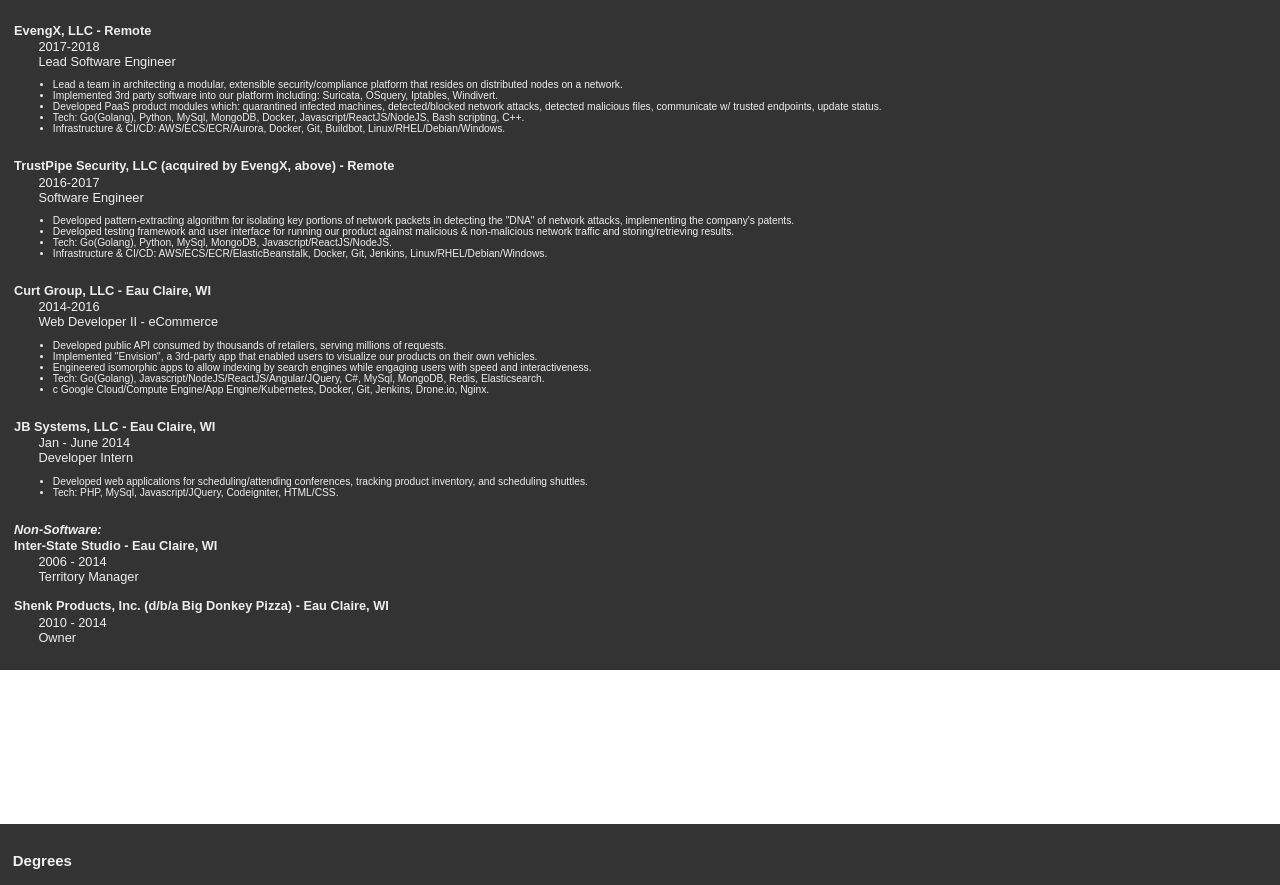
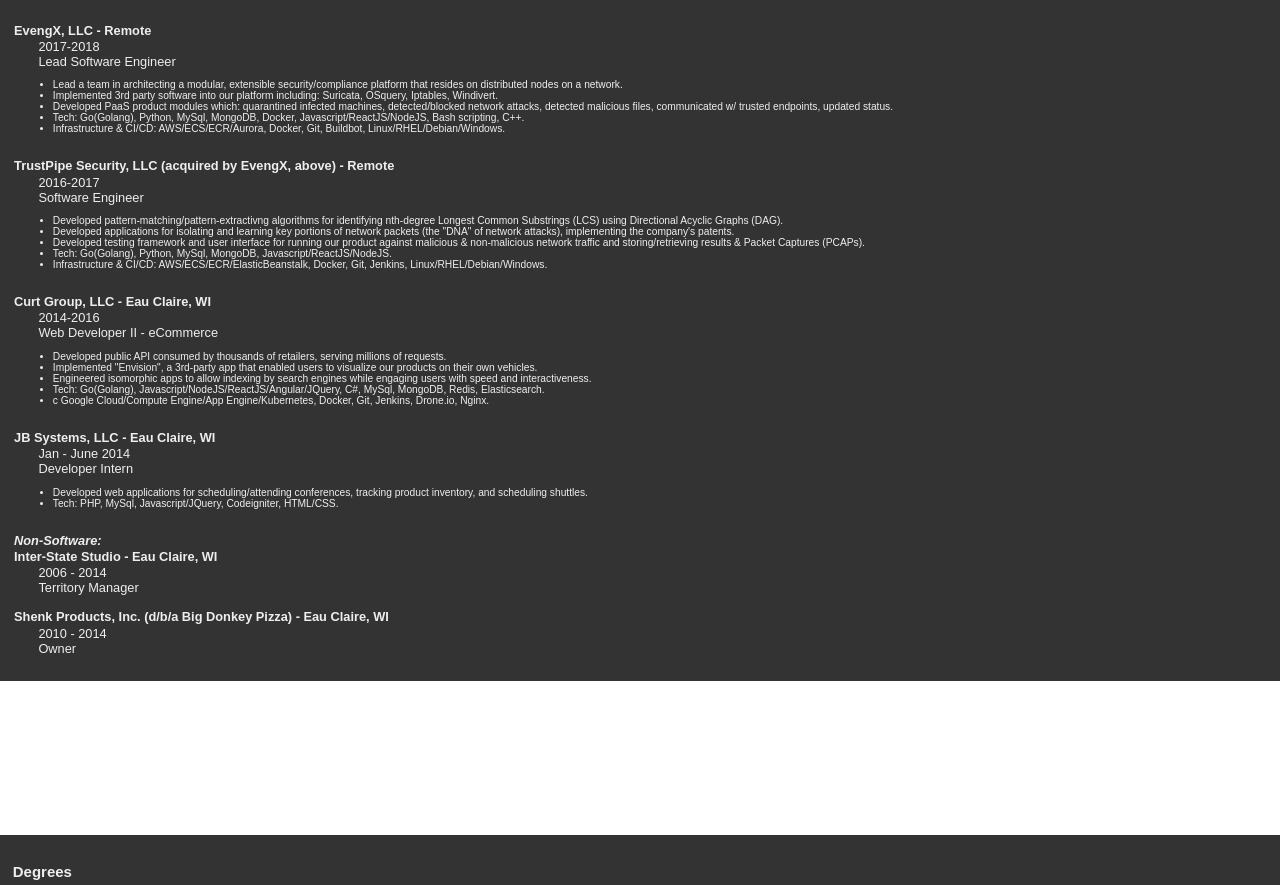
Before and after one commit to stinkyfingers/johnshenk, a React (Create React App) app: page / in a window 1280 px wide. Shown: the part 1062-1947 px from the top of the page. Built offline with nearby package versions, Linux system fonts and the light colour scheme.

Commit message:
update res

```diff
--- a/src/components/resume.js
+++ b/src/components/resume.js
@@ -75,7 +75,7 @@
             <ul className="jobDescription">
               <li>Lead a team in architecting a modular, extensible security/compliance platform that resides on distributed nodes on a network.</li>
               <li>Implemented 3rd party software into our platform including: Suricata, OSquery, Iptables, Windivert.</li>
-              <li>Developed PaaS product modules which: quarantined infected machines, detected/blocked network attacks, detected malicious files, communicate w/ trusted endpoints, update status.</li>
+              <li>Developed PaaS product modules which: quarantined infected machines, detected/blocked network attacks, detected malicious files, communicated w/ trusted endpoints, updated status.</li>
               <li>Tech: Go(Golang), Python, MySql, MongoDB, Docker, Javascript/ReactJS/NodeJS, Bash scripting, C++.</li>
               <li>Infrastructure & CI/CD: AWS/ECS/ECR/Aurora, Docker, Git, Buildbot, Linux/RHEL/Debian/Windows.</li>
             </ul>
@@ -86,8 +86,9 @@
             <div>2016-2017</div>
             <div>Software Engineer</div>
             <ul className="jobDescription">
-              <li>Developed pattern-extracting algorithm for isolating key portions of network packets in detecting the "DNA" of network attacks, implementing the company's patents.</li>
-              <li>Developed testing framework and user interface for running our product against malicious & non-malicious network traffic and storing/retrieving results.</li>
+              <li>Developed pattern-matching/pattern-extractivng algorithms for identifying nth-degree Longest Common Substrings (LCS) using Directional Acyclic Graphs (DAG).</li>
+              <li>Developed applications for isolating and learning key portions of network packets (the "DNA" of network attacks), implementing the company's patents.</li>
+              <li>Developed testing framework and user interface for running our product against malicious & non-malicious network traffic and storing/retrieving results & Packet Captures (PCAPs).</li>
               <li>Tech: Go(Golang), Python, MySql, MongoDB, Javascript/ReactJS/NodeJS.</li>
               <li>Infrastructure & CI/CD: AWS/ECS/ECR/ElasticBeanstalk, Docker, Git, Jenkins, Linux/RHEL/Debian/Windows.</li>
             </ul>
```
